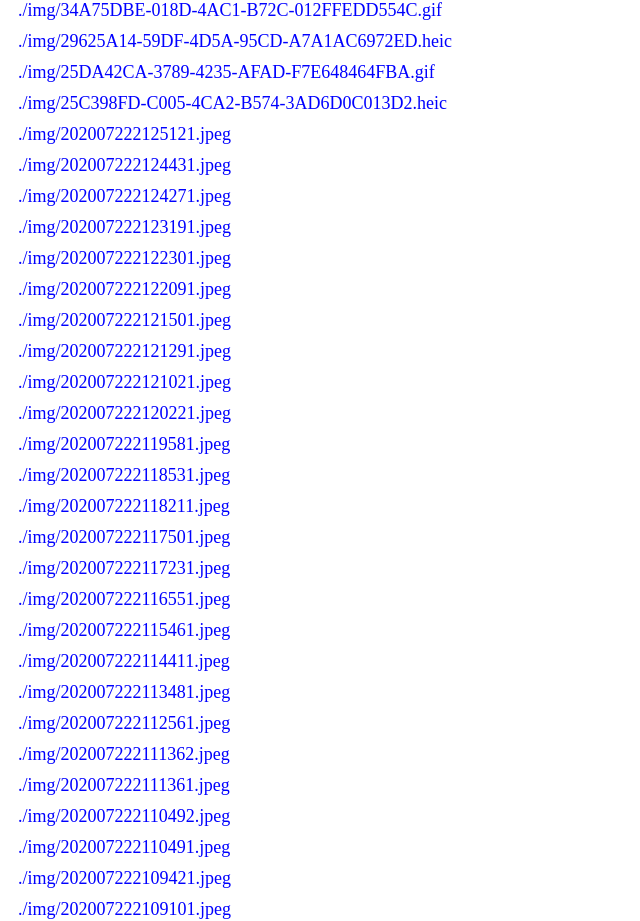
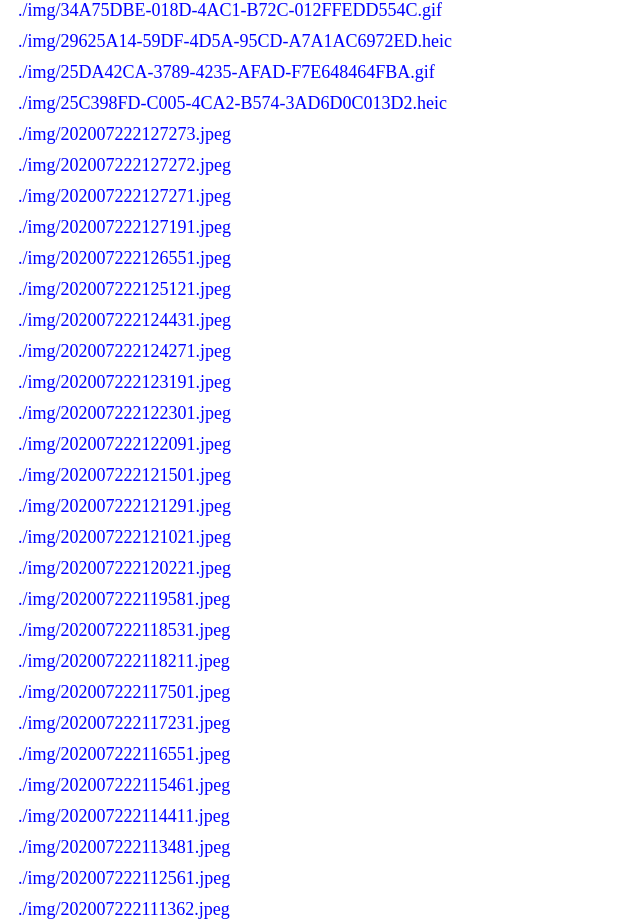
Before and after one commit to monlor/file, a plain HTML site: page index.html in a window 1280 px wide. Shown: the part 3199-4120 px from the top of the page, without its empty margins (0-640 px from the left). Drawn offline with Linux system fonts and the light colour scheme.

Commit message:
Update File List By TravisCI With Build 378

```diff
--- a/index.html
+++ b/index.html
@@ -113,6 +113,11 @@ a:active{text-decoration: blink; color: yellow;}
 <a href="./img/29625A14-59DF-4D5A-95CD-A7A1AC6972ED.heic">./img/29625A14-59DF-4D5A-95CD-A7A1AC6972ED.heic</a>
 <a href="./img/25DA42CA-3789-4235-AFAD-F7E648464FBA.gif">./img/25DA42CA-3789-4235-AFAD-F7E648464FBA.gif</a>
 <a href="./img/25C398FD-C005-4CA2-B574-3AD6D0C013D2.heic">./img/25C398FD-C005-4CA2-B574-3AD6D0C013D2.heic</a>
+<a href="./img/202007222127273.jpeg">./img/202007222127273.jpeg</a>
+<a href="./img/202007222127272.jpeg">./img/202007222127272.jpeg</a>
+<a href="./img/202007222127271.jpeg">./img/202007222127271.jpeg</a>
+<a href="./img/202007222127191.jpeg">./img/202007222127191.jpeg</a>
+<a href="./img/202007222126551.jpeg">./img/202007222126551.jpeg</a>
 <a href="./img/202007222125121.jpeg">./img/202007222125121.jpeg</a>
 <a href="./img/202007222124431.jpeg">./img/202007222124431.jpeg</a>
 <a href="./img/202007222124271.jpeg">./img/202007222124271.jpeg</a>
```
